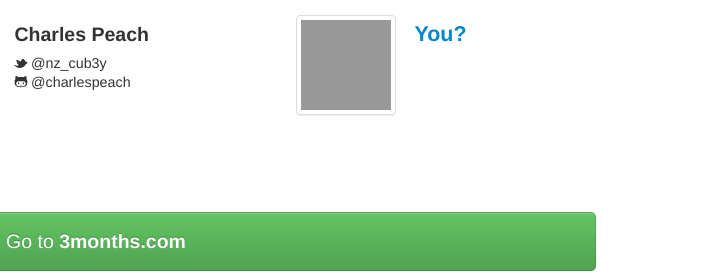
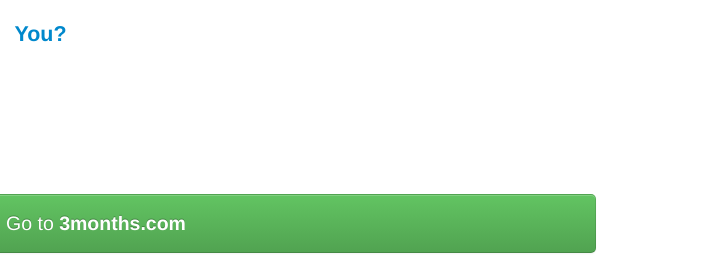
Before and after one commit to 3months/3months.github.com, a plain HTML site: page index.html in a window 1280 px wide. Shown: the part 457-736 px from the top of the page, 559-1280 px from the left. Drawn offline with Linux system fonts and the light colour scheme.

Commit message:
Remove myself from 3months.github.io

```diff
--- a/index.html
+++ b/index.html
@@ -138,21 +138,6 @@
 
       <div class="span4">
         <div class="team-box">
-          <img src="https://secure.gravatar.com/avatar/e1f9e8c33f079c5ba521c19f540d61b7" class="thumbnail pull-left" />
-          <div class="info">
-            <h1>Charles Peach</h1>
-            <i class="icon-twitter"></i>
-            <a href="http://twitter.com/nz_cub3y">@nz_cub3y</a>
-            <br />
-            <i class="icon-github"></i>
-            <a href="http://github.com/charlespeach">@charlespeach</a>
-          </div>
-          <div class="clearfix"></div>
-        </div>
-      </div>
-
-      <div class="span4">
-        <div class="team-box">
           <img src="images/you.gif" class="thumbnail pull-left" />
           <div class="info">
             <h1><a href="http://3months.com/join-our-team">You?</a></h1>
```
